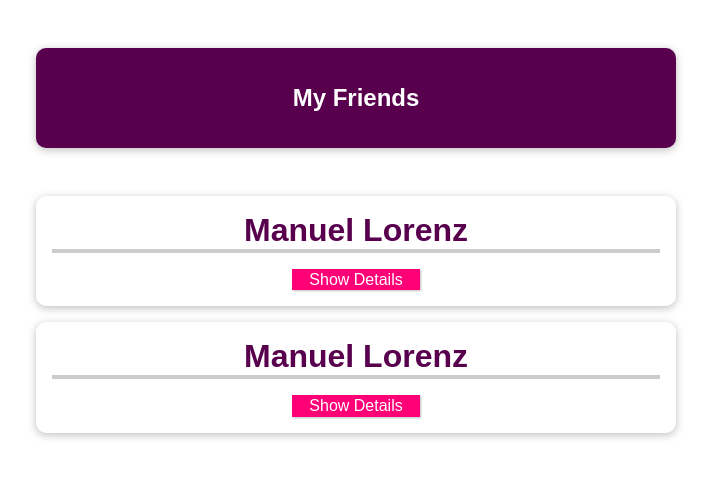
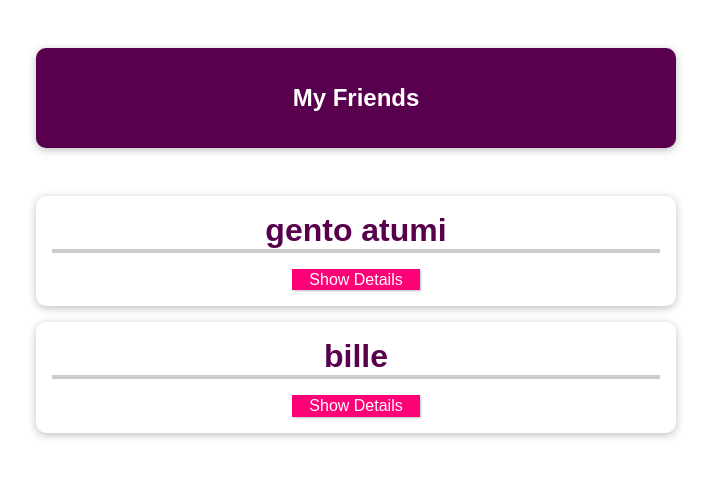
Before and after one commit to gentixyann/stock-trader, a Vue app: page / in a window 1280 px wide. Shown: the top 478 px of the page, without its empty margins (284-995 px from the left). Built offline with nearby package versions, Linux system fonts and the light colour scheme.

Commit message:
props used

```diff
--- a/src/App.vue
+++ b/src/App.vue
@@ -4,8 +4,18 @@
       <h1>My Friends</h1>
     </header>
     <ul>
-      <friend-contact></friend-contact>
-      <friend-contact></friend-contact>
+      <friend-contact
+      name="gento atumi"
+      phone-num="09012345678"
+      email-address="test@gmail.com"
+      >
+      </friend-contact>
+     <friend-contact
+      name="bille"
+      phone-num="09012345678"
+      email-address="test2@gmail.com"
+      >
+     </friend-contact>
     </ul>
   </section>
 </template>
--- a/src/components/FriendContact.vue
+++ b/src/components/FriendContact.vue
@@ -1,15 +1,15 @@
 <template>
   <li>
-    <h2>{{ friend.name }}</h2>
+    <h2>{{ name }}</h2>
     <button @click="toggleDetails">{{ detailsAreVisible ? 'Hide' : 'Show' }} Details</button>
     <ul v-if="detailsAreVisible">
       <li>
         <strong>Phone:</strong>
-        {{ friend.phone }}
+        {{ phoneNum }}
       </li>
       <li>
         <strong>Email:</strong>
-        {{ friend.email }}
+        {{ emailAddress }}
       </li>
     </ul>
   </li>
@@ -17,6 +17,11 @@
 
 <script>
 export default {
+  props: [
+    'name',
+    'phoneNum',
+    'emailAddress',
+  ],
   data() {
     return {
       detailsAreVisible: false,
```
